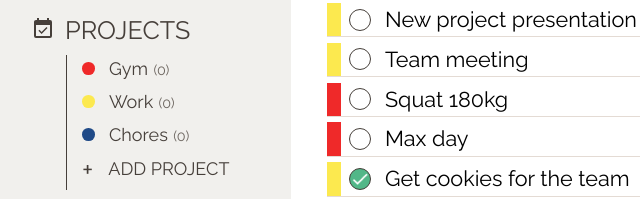
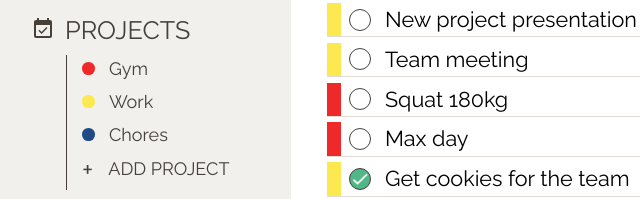
Before and after one commit to Ro-bu/todo-list, a website with bundled scripts: page dist/index.html in a window 1280 px wide. Shown: the part 283-482 px from the top of the page, 9-649 px from the left. Built offline with nearby package versions, Linux system fonts and the light colour scheme.

Commit message:
removed task counter from ui

```diff
--- a/src/ui.js
+++ b/src/ui.js
@@ -7,14 +7,11 @@ const addProjectToUi = (obj) => {
     let parentLi = document.createElement("li");
     parentLi.dataset.project = obj.name;
     let nameContainer = document.createElement("span");
-    let taskCounter = document.createElement("span");
     let colorCircle = document.createElement("div");
-    taskCounter.textContent = "(0)";
     nameContainer.textContent = obj.name;
     colorCircle.style.backgroundColor = obj.color;
     parentLi.appendChild(colorCircle);
     parentLi.appendChild(nameContainer);
-    parentLi.appendChild(taskCounter);
     document.querySelector(".project-container ul").appendChild(parentLi);
 };
 
```
Also changed, not shown: dist/index.html, dist/main.js, dist/styles.css.
